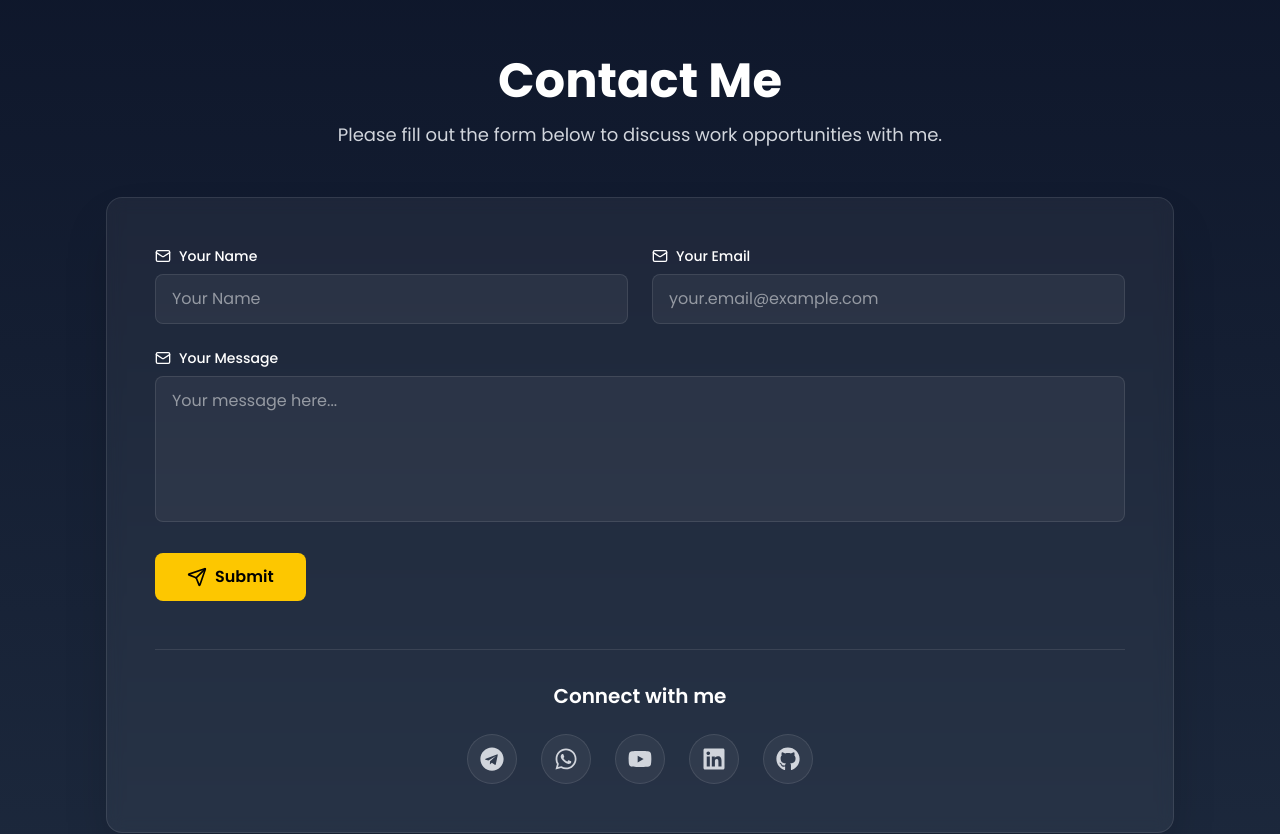
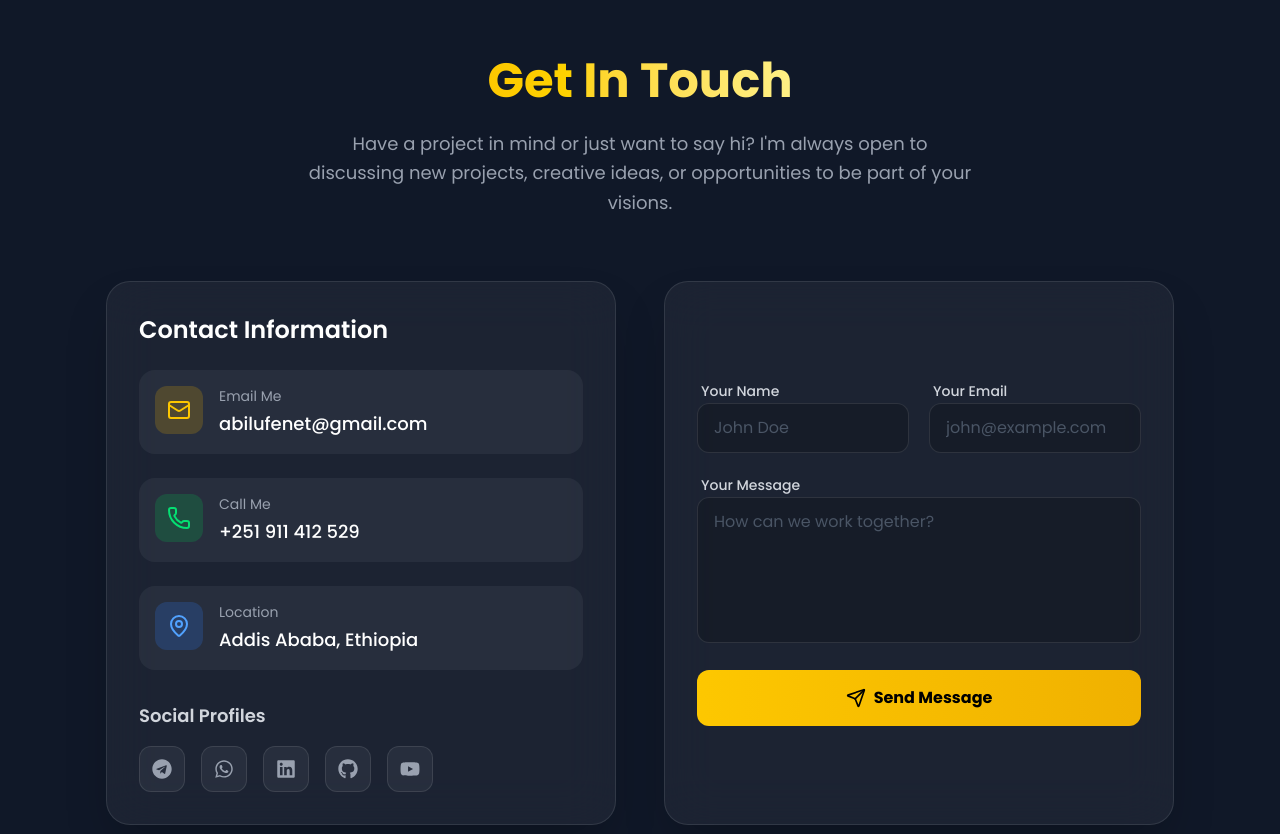
Before and after one commit to Fenet-Ab/new-portifolio, a Next.js app: page / in a window 1280 px wide. Shown: the part 4860-5694 px from the top of the page. Built offline with nearby package versions, Linux system fonts and the light colour scheme.

Commit message:
contact page modified

```diff
--- a/components/sections/ContactSection.tsx
+++ b/components/sections/ContactSection.tsx
@@ -1,7 +1,7 @@
 'use client';
 
 import { useState, useRef, useEffect } from 'react';
-import { Mail, Send, CheckCircle, AlertCircle, Loader2, ExternalLink, Info } from 'lucide-react';
+import { Mail, Send, CheckCircle, AlertCircle, Loader2, ExternalLink, Info, Phone, MapPin } from 'lucide-react';
 import { FaTelegram, FaWhatsapp, FaYoutube, FaLinkedin, FaGithub } from 'react-icons/fa';
 
 const ContactPage = () => {
@@ -11,7 +11,6 @@ const ContactPage = () => {
     const [showFallback, setShowFallback] = useState(false);
     const [debugInfo, setDebugInfo] = useState('');
 
-    // Clear status message after 5 seconds
     useEffect(() => {
         if (status === 'success' || status === 'error') {
             const timer = setTimeout(() => {
@@ -19,14 +18,12 @@ const ContactPage = () => {
                 setMessage('');
                 setShowFallback(false);
             }, 5000);
-
             return () => clearTimeout(timer);
         }
     }, [status]);
 
     const sendEmail = async (e: React.FormEvent) => {
         e.preventDefault();
-
         if (!form.current) return;
 
         setStatus('sending');
@@ -39,21 +36,19 @@ const ContactPage = () => {
             const response = await fetch('https://formspree.io/f/mlgeadqp', {
                 method: 'POST',
                 body: formData,
-                headers: {
-                    'Accept': 'application/json'
-                }
+                headers: { 'Accept': 'application/json' }
             });
 
             if (response.ok) {
                 setStatus('success');
-                setMessage('Your message has been sent successfully!');
+                setMessage('Thank you for reaching out! I\'ll be in touch soon.');
                 if (form.current) {
                     form.current.reset();
                 }
             } else {
                 const data = await response.json();
-                if (Object.hasOwn(data, 'errors')) {
-                    throw new Error(data["errors"].map((error: any) => error["message"]).join(", "));
+                if (data.errors) {
+                    throw new Error(data.errors.map((error: any) => error.message).join(", "));
                 } else {
                     throw new Error('Form submission failed');
                 }
@@ -67,129 +62,171 @@ const ContactPage = () => {
         }
     };
 
-    // Fallback function to handle form submission when EmailJS fails
     const handleFallbackSubmit = () => {
         if (!form.current) return;
-
         const formData = new FormData(form.current);
         const name = formData.get('from_name') as string;
         const email = formData.get('from_email') as string;
         const userMessage = formData.get('message') as string;
-
-        const subject = encodeURIComponent(`Contact from ${name} via your Website`);
+        const subject = encodeURIComponent(`Portfolio Inquiry from ${name}`);
         const body = encodeURIComponent(`Name: ${name}\nEmail: ${email}\n\nMessage:\n${userMessage}`);
         window.open(`mailto:abilufenet@gmail.com?subject=${subject}&body=${body}`);
     };
 
     return (
-        <div id="contact" className="min-h-screen bg-gradient-to-b from-slate-900 to-slate-800 text-white py-20">
-            <div className="container mx-auto px-4 max-w-4xl">
-                <div className="text-center mb-12">
-                    <h1 className="text-4xl md:text-5xl font-bold mb-4">Contact Me</h1>
-                    <p className="text-lg text-gray-300 max-w-2xl mx-auto">
-                        Please fill out the form below to discuss work opportunities with me.
+        <div id="contact" className="min-h-screen bg-gray-900 text-white py-20 relative overflow-hidden">
+            {/* Background Effects */}
+            <div className="absolute top-0 left-0 w-full h-full overflow-hidden -z-10 bg-[radial-gradient(ellipse_at_top,_var(--tw-gradient-stops))] from-slate-900 via-[#0f172a] to-black">
+                <div className="absolute top-1/4 right-1/4 w-96 h-96 bg-yellow-500/10 rounded-full blur-[120px]" />
+                <div className="absolute bottom-1/4 left-1/4 w-96 h-96 bg-cyan-500/10 rounded-full blur-[120px]" />
+            </div>
+
+            <div className="container mx-auto px-4 max-w-6xl">
+                <div className="text-center mb-16">
+                    <h2 className="text-3xl md:text-5xl font-bold mb-6 bg-clip-text text-transparent bg-gradient-to-r from-yellow-400 to-yellow-200 inline-block">
+                        Get In Touch
+                    </h2>
+                    <p className="text-lg text-gray-400 max-w-2xl mx-auto leading-relaxed">
+                        Have a project in mind or just want to say hi? I'm always open to discussing new projects, creative ideas, or opportunities to be part of your visions.
                     </p>
                 </div>
 
-                <div className="bg-white/5 backdrop-blur-sm border border-white/10 rounded-2xl p-8 md:p-12 shadow-2xl">
+                <div className="grid lg:grid-cols-2 gap-12">
+                    {/* Contact Info Card */}
+                    <div className="bg-white/5 backdrop-blur-xl border border-white/10 rounded-3xl p-8 shadow-2xl space-y-8 h-full flex flex-col justify-between">
+                        <div>
+                            <h3 className="text-2xl font-semibold mb-6 text-white">Contact Information</h3>
+                            <div className="space-y-6">
+                                <div className="flex items-start gap-4 p-4 rounded-2xl bg-white/5 hover:bg-white/10 transition-colors group">
+                                    <div className="p-3 bg-yellow-500/20 text-yellow-400 rounded-xl group-hover:scale-110 transition-transform">
+                                        <Mail className="w-6 h-6" />
+                                    </div>
+                                    <div>
+                                        <p className="text-sm text-gray-400 mb-1">Email Me</p>
+                                        <a href="mailto:abilufenet@gmail.com" className="text-lg font-medium hover:text-yellow-400 transition-colors">
+                                            abilufenet@gmail.com
+                                        </a>
+                                    </div>
+                                </div>
+
+                                <div className="flex items-start gap-4 p-4 rounded-2xl bg-white/5 hover:bg-white/10 transition-colors group">
+                                    <div className="p-3 bg-green-500/20 text-green-400 rounded-xl group-hover:scale-110 transition-transform">
+                                        <Phone className="w-6 h-6" />
+                                    </div>
+                                    <div>
+                                        <p className="text-sm text-gray-400 mb-1">Call Me</p>
+                                        <a href="tel:+251911412529" className="text-lg font-medium hover:text-green-400 transition-colors">
+                                            +251 911 412 529
+                                        </a>
+                                    </div>
+                                </div>
+
+                                <div className="flex items-start gap-4 p-4 rounded-2xl bg-white/5 hover:bg-white/10 transition-colors group">
+                                    <div className="p-3 bg-blue-500/20 text-blue-400 rounded-xl group-hover:scale-110 transition-transform">
+                                        <MapPin className="w-6 h-6" />
+                                    </div>
+                                    <div>
+                                        <p className="text-sm text-gray-400 mb-1">Location</p>
+                                        <p className="text-lg font-medium">Addis Ababa, Ethiopia</p>
+                                    </div>
+                                </div>
+                            </div>
+                        </div>
+
+                        {/* Social Links */}
+                        <div>
+                            <h3 className="text-lg font-semibold mb-4 text-gray-300">Social Profiles</h3>
+                            <div className="flex gap-4 flex-wrap">
+                                {[
+                                    { icon: FaTelegram, link: "https://t.me/fenetabilu", color: "text-[#0088cc]", bg: "hover:bg-[#0088cc]/20" },
+                                    { icon: FaWhatsapp, link: "https://wa.me/251911412529", color: "text-[#25D366]", bg: "hover:bg-[#25D366]/20" },
+                                    { icon: FaLinkedin, link: "https://www.linkedin.com/in/fenet-abilu-a52354307/", color: "text-[#0A66C2]", bg: "hover:bg-[#0A66C2]/20" },
+                                    { icon: FaGithub, link: "https://github.com/Fenet-Ab", color: "text-white", bg: "hover:bg-white/20" },
+                                    { icon: FaYoutube, link: "https://youtube.com/@fenetabilu?si=HlOwdO1xjMM1iCVD", color: "text-[#FF0000]", bg: "hover:bg-[#FF0000]/20" }
+
+                                ].map((social, idx) => (
+                                    <a
+                                        key={idx}
+                                        href={social.link}
+                                        target="_blank"
+                                        rel="noopener noreferrer"
+                                        className={`p-3 bg-white/5 border border-white/10 rounded-xl transition-all duration-300 hover:scale-110 ${social.bg} group`}
+                                    >
+                                        <social.icon className={`w-5 h-5 text-gray-400 group-hover:${social.color} transition-colors`} />
+                                    </a>
+                                ))}
+                            </div>
+                        </div>
+                    </div>
+
+                    {/* Contact Form */}
+                    <div className="bg-white/5 backdrop-blur-xl border border-white/10 rounded-3xl p-8 shadow-2xl h-full flex flex-col justify-center">
                         {/* Status Messages */}
                         {status === 'success' && (
-                        <div className="mb-6 p-4 bg-green-500/10 border border-green-500/30 rounded-lg flex items-center gap-3">
+                            <div className="mb-6 p-4 bg-green-500/10 border border-green-500/20 rounded-xl flex items-center gap-3 animate-in fade-in slide-in-from-top-2">
                                 <CheckCircle className="w-5 h-5 text-green-400" />
-                            <p className="text-green-400">{message}</p>
+                                <p className="text-green-400 text-sm font-medium">Thank you for reaching out! I'll be in touch soon.</p>
                             </div>
                         )}
 
                         {status === 'error' && (
-                        <div className="mb-6 p-4 bg-red-500/10 border border-red-500/30 rounded-lg">
+                            <div className="mb-6 p-4 bg-red-500/10 border border-red-500/20 rounded-xl animate-in fade-in slide-in-from-top-2">
                                 <div className="flex items-center gap-3 mb-2">
                                     <AlertCircle className="w-5 h-5 text-red-400" />
-                                <p className="text-red-400">{message}</p>
+                                    <p className="text-red-400 text-sm font-medium">{message}</p>
                                 </div>
-
-                            {/* Debug information now shows the REAL error */}
-                            {debugInfo && (
-                                <details className="mt-2">
-                                    <summary className="text-xs text-gray-400 cursor-pointer flex items-center gap-1">
-                                        <Info className="w-3 h-3" />
-                                        Debug Information
-                                    </summary>
-                                    <p className="mt-1 text-xs text-gray-500 break-words">{debugInfo}</p>
-                                </details>
-                            )}
-
-                            {/* Fallback option */}
                                 {showFallback && (
-                                <div className="mt-3 p-3 bg-white/5 rounded-lg">
-                                    <p className="text-sm text-gray-300 mb-2">Alternative option:</p>
-                                    <button
-                                        onClick={handleFallbackSubmit}
-                                        className="text-sm bg-yellow-400/20 hover:bg-yellow-400/30 text-yellow-400 px-3 py-1 rounded transition-colors flex items-center gap-2"
-                                    >
-                                        <ExternalLink className="w-4 h-4" />
-                                        Open Email Client
+                                    <button onClick={handleFallbackSubmit} className="mt-2 w-full py-2 bg-red-500/10 hover:bg-red-500/20 text-red-400 text-xs rounded-lg transition-colors flex items-center justify-center gap-2">
+                                        <ExternalLink className="w-3 h-3" /> Use Email App Instead
                                     </button>
-                                    <p className="text-xs text-gray-400 mt-2">
-                                        This will open your default email client with the form details pre-filled.
-                                    </p>
-                                </div>
                                 )}
                             </div>
                         )}
 
-                    {status === 'sending' && (
-                        <div className="mb-6 p-4 bg-blue-500/10 border border-blue-500/30 rounded-lg flex items-center gap-3">
-                            <Loader2 className="w-5 h-5 text-blue-400 animate-spin" />
-                            <p className="text-blue-400">{message}</p>
-                        </div>
-                    )}
+                        <form ref={form} onSubmit={sendEmail} className="space-y-5">
+                            {/* Spam Prevention Field: Subject Line */}
+                            <input type="hidden" name="_subject" value="New Portfolio Contact Message!" />
+                            {/* Formspree Spam Filtering help */}
+                            <input type="text" name="_gotcha" style={{ display: 'none' }} />
 
-                    <form ref={form} onSubmit={sendEmail} className="space-y-6">
-                        <div className="grid md:grid-cols-2 gap-6">
-                            <div>
-                                <label htmlFor="from_name" className="block text-sm font-medium mb-2 flex items-center gap-2">
-                                    <Mail className="w-4 h-4" /> Your Name
-                                </label>
+                            <div className="grid md:grid-cols-2 gap-5">
+                                <div className="space-y-2">
+                                    <label className="text-sm font-medium text-gray-300 ml-1">Your Name</label>
                                     <input
                                         type="text"
-                                    id="from_name"
                                         name="from_name"
-                                    className="w-full px-4 py-3 bg-white/5 border border-white/10 rounded-lg focus:outline-none focus:ring-2 focus:ring-yellow-400 transition-all"
-                                    placeholder="Your Name"
+                                        className="w-full px-4 py-3 bg-black/20 border border-white/10 rounded-xl focus:border-yellow-400/50 focus:ring-1 focus:ring-yellow-400/50 transition-all outline-none placeholder:text-gray-600"
+                                        placeholder="John Doe"
                                         required
                                     />
                                 </div>
-                            <div>
-                                <label htmlFor="from_email" className="block text-sm font-medium mb-2 flex items-center gap-2">
-                                    <Mail className="w-4 h-4" /> Your Email
-                                </label>
+                                <div className="space-y-2">
+                                    <label className="text-sm font-medium text-gray-300 ml-1">Your Email</label>
                                     <input
                                         type="email"
-                                    id="from_email"
                                         name="from_email"
-                                    className="w-full px-4 py-3 bg-white/5 border border-white/10 rounded-lg focus:outline-none focus:ring-2 focus:ring-yellow-400 transition-all"
-                                    placeholder="your.email@example.com"
+                                        className="w-full px-4 py-3 bg-black/20 border border-white/10 rounded-xl focus:border-yellow-400/50 focus:ring-1 focus:ring-yellow-400/50 transition-all outline-none placeholder:text-gray-600"
+                                        placeholder="john@example.com"
                                         required
                                     />
                                 </div>
                             </div>
-                        <div>
-                            <label htmlFor="message" className="block text-sm font-medium mb-2 flex items-center gap-2">
-                                <Mail className="w-4 h-4" /> Your Message
-                            </label>
+
+                            <div className="space-y-2">
+                                <label className="text-sm font-medium text-gray-300 ml-1">Your Message</label>
                                 <textarea
-                                id="message"
                                     name="message"
                                     rows={5}
-                                className="w-full px-4 py-3 bg-white/5 border border-white/10 rounded-lg focus:outline-none focus:ring-2 focus:ring-yellow-400 transition-all resize-none"
-                                placeholder="Your message here..."
+                                    className="w-full px-4 py-3 bg-black/20 border border-white/10 rounded-xl focus:border-yellow-400/50 focus:ring-1 focus:ring-yellow-400/50 transition-all outline-none resize-none placeholder:text-gray-600"
+                                    placeholder="How can we work together?"
                                     required
                                 ></textarea>
                             </div>
+
                             <button
                                 type="submit"
                                 disabled={status === 'sending'}
-                            className="w-full md:w-auto px-8 py-3 bg-yellow-400 hover:bg-yellow-500 text-black font-semibold rounded-lg transition-all duration-300 flex items-center justify-center gap-2 disabled:opacity-50 disabled:cursor-not-allowed"
+                                className="w-full py-4 bg-gradient-to-r from-yellow-400 to-yellow-500 hover:from-yellow-500 hover:to-yellow-600 text-black font-bold rounded-xl transition-all duration-300 hover:shadow-[0_0_20px_rgba(250,204,21,0.3)] disabled:opacity-70 disabled:cursor-not-allowed flex items-center justify-center gap-2 transform active:scale-[0.99]"
                             >
                                 {status === 'sending' ? (
                                     <>
@@ -199,33 +236,11 @@ const ContactPage = () => {
                                 ) : (
                                     <>
                                         <Send className="w-5 h-5" />
-                                    Submit
+                                        Send Message
                                     </>
                                 )}
                             </button>
                         </form>
-
-                    {/* Social Links */}
-                    <div className="mt-12 pt-8 border-t border-white/10">
-                        <h3 className="text-xl font-semibold mb-6 text-center">Connect with me</h3>
-                        <div className="flex justify-center gap-6">
-                            {/* Your social links here */}
-                            <a href="https://telegram.org/dl" target="_blank" rel="noopener noreferrer" className="p-3 bg-white/5 border border-white/10 rounded-full hover:bg-white/10 hover:border-yellow-400/30 transition-all duration-300 group">
-                                <FaTelegram className="w-6 h-6 text-gray-300 group-hover:text-[#0088cc] transition-colors" />
-                            </a>
-                            <a href="https://whatsapp.com/dl/" target="_blank" rel="noopener noreferrer" className="p-3 bg-white/5 border border-white/10 rounded-full hover:bg-white/10 hover:border-yellow-400/30 transition-all duration-300 group">
-                                <FaWhatsapp className="w-6 h-6 text-gray-300 group-hover:text-[#25D366] transition-colors" />
-                            </a>
-                            <a href="https://youtube.com/@fenetabilu?si=HlOwdO1xjMM1iCVD" target="_blank" rel="noopener noreferrer" className="p-3 bg-white/5 border border-white/10 rounded-full hover:bg-white/10 hover:border-yellow-400/30 transition-all duration-300 group">
-                                <FaYoutube className="w-6 h-6 text-gray-300 group-hover:text-[#FF0000] transition-colors" />
-                            </a>
-                            <a href="https://www.linkedin.com/in/fenet-abilu-a52354307/" target="_blank" rel="noopener noreferrer" className="p-3 bg-white/5 border border-white/10 rounded-full hover:bg-white/10 hover:border-yellow-400/30 transition-all duration-300 group">
-                                <FaLinkedin className="w-6 h-6 text-gray-300 group-hover:text-[#0A66C2] transition-colors" />
-                            </a>
-                            <a href="https://github.com/Fenet-Ab" target="_blank" rel="noopener noreferrer" className="p-3 bg-white/5 border border-white/10 rounded-full hover:bg-white/10 hover:border-yellow-400/30 transition-all duration-300 group">
-                                <FaGithub className="w-6 h-6 text-gray-300 group-hover:text-white transition-colors" />
-                            </a>
-                        </div>
                     </div>
                 </div>
             </div>
```
Lines whose indentation alone changed are shown as unchanged.
